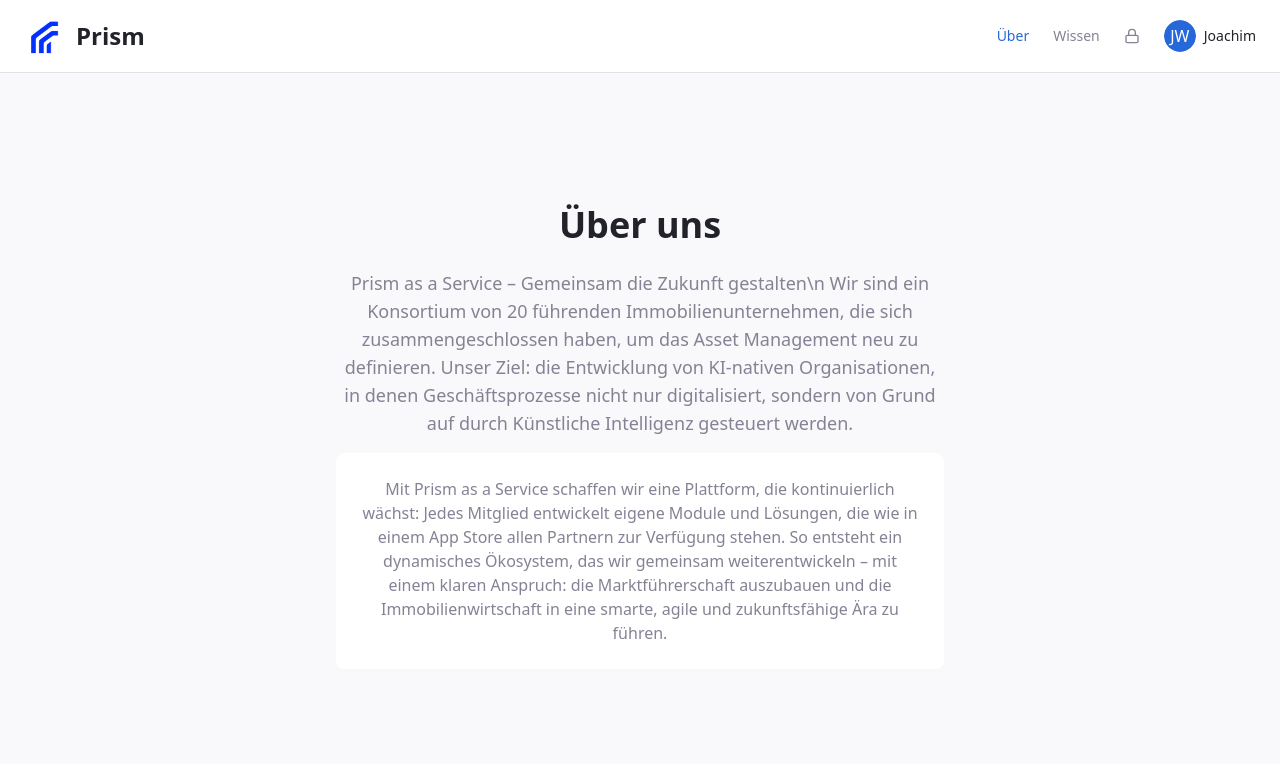
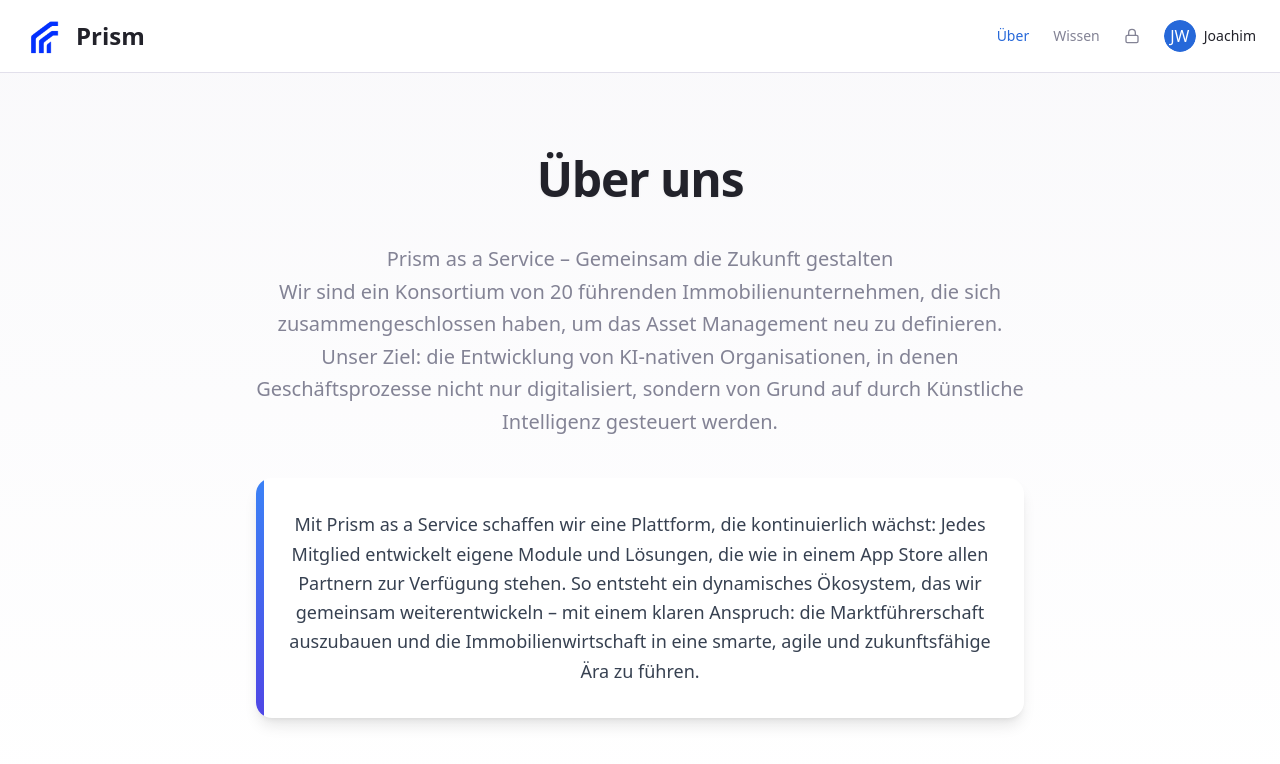
Before and after one commit to Matija024/estateflow-demo-bot, a React (Vite) app: page /ueber-uns in a window 1280 px wide. Shown: the top 764 px of the page. Built offline with nearby package versions, Linux system fonts and the light colour scheme.

Commit message:
Code edited in Lovable Code Editor

```diff
--- a/src/pages/UeberUns.tsx
+++ b/src/pages/UeberUns.tsx
@@ -2,23 +2,32 @@ import { Header } from "@/components/Header";
 
 const UeberUns = () => {
   return (
-    <div className="h-screen flex flex-col bg-estate-bg-primary">
+    <div className="min-h-screen flex flex-col bg-gradient-to-b from-estate-bg-primary to-white">
       <Header />
-      <div className="flex-1 flex items-center justify-center">
-        <div className="text-center max-w-2xl mx-auto p-8">
-          <h1 className="text-4xl font-bold text-estate-text-primary mb-6">Über uns</h1>
-          <p className="text-lg text-estate-text-secondary mb-4">
-            Prism as a Service – Gemeinsam die Zukunft gestalten\n
+      <div className="flex-1 flex items-center justify-center px-6 py-12">
+        <div className="text-center max-w-3xl mx-auto space-y-10">
+          {/* Überschrift */}
+          <h1 className="text-5xl font-extrabold text-estate-text-primary tracking-tight drop-shadow-sm">
+            Über uns
+          </h1>
+
+          {/* Einleitung */}
+          <p className="text-xl leading-relaxed text-estate-text-secondary">
+            Prism as a Service – Gemeinsam die Zukunft gestalten<br />
             Wir sind ein Konsortium von 20 führenden Immobilienunternehmen, die sich zusammengeschlossen haben,
             um das Asset Management neu zu definieren. Unser Ziel: die Entwicklung von KI-nativen Organisationen,
             in denen Geschäftsprozesse nicht nur digitalisiert, sondern von Grund auf durch Künstliche Intelligenz gesteuert werden.
           </p>
-          <div className="bg-estate-bg-secondary rounded-lg p-6 shadow-card">
-            <p className="text-estate-text-secondary">
-              Mit Prism as a Service schaffen wir eine Plattform, die kontinuierlich wächst: Jedes Mitglied entwickelt eigene Module
-              und Lösungen, die wie in einem App Store allen Partnern zur Verfügung stehen. So entsteht ein dynamisches Ökosystem,
-              das wir gemeinsam weiterentwickeln – mit einem klaren Anspruch: die Marktführerschaft auszubauen und die Immobilienwirtschaft
-              in eine smarte, agile und zukunftsfähige Ära zu führen.
+
+          {/* Infobox */}
+          <div className="bg-white rounded-2xl shadow-lg p-8 relative overflow-hidden">
+            <div className="absolute top-0 left-0 w-2 h-full bg-gradient-to-b from-blue-500 to-indigo-600 rounded-l-2xl"></div>
+            <p className="text-lg text-gray-700 leading-relaxed">
+              Mit Prism as a Service schaffen wir eine Plattform, die kontinuierlich wächst:
+              Jedes Mitglied entwickelt eigene Module und Lösungen, die wie in einem App Store
+              allen Partnern zur Verfügung stehen. So entsteht ein dynamisches Ökosystem,
+              das wir gemeinsam weiterentwickeln – mit einem klaren Anspruch: die Marktführerschaft
+              auszubauen und die Immobilienwirtschaft in eine smarte, agile und zukunftsfähige Ära zu führen.
             </p>
           </div>
         </div>
```
